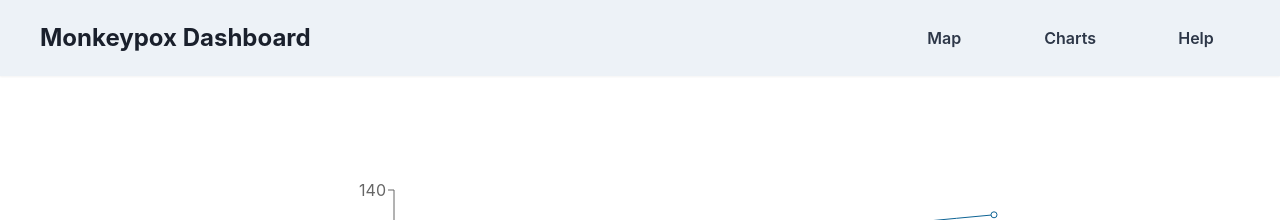
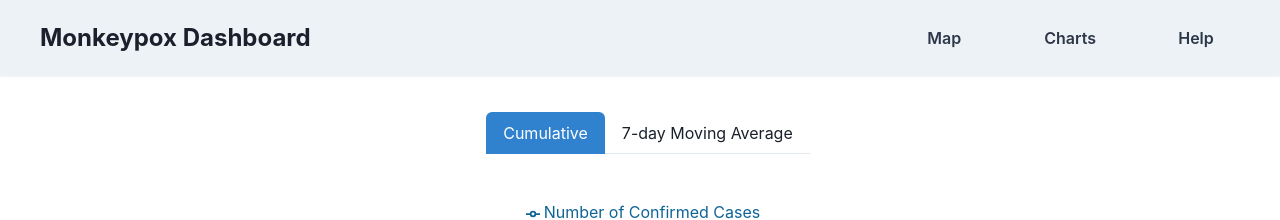
Before and after one commit to sakinkirti/monkeypox-dashboard, a React (Create React App) app in the folder frontend/: page / in a window 1280 px wide. Both pictures are taken after a click on the button "Charts". Shown: the top 220 px of the page. Built offline with nearby package versions, Linux system fonts and the light colour scheme; no server answers.

Commit message:
added tab for switching between cumulative and moving average

```diff
--- a/frontend/src/components/ChartView.js
+++ b/frontend/src/components/ChartView.js
@@ -1,11 +1,21 @@
 import { React } from 'react'
 import { LineChart, ResponsiveContainer, XAxis, YAxis, Tooltip, Line, Legend } from 'recharts'
-import { Container, Text, Divider, Icon, HStack } from '@chakra-ui/react'
+import { Container, Text, Divider, Icon, HStack, Tabs, TabList, Tab } from '@chakra-ui/react'
 
 const sampleData = [
+    { day: "Feb 19, 2022", cases: 0, PR: "0.4%", IR: "1.2%", CFR: "3.0%" },
     { day: "Feb 20, 2022", cases: 102, PR: "0.4%", IR: "1.2%", CFR: "3.0%" },
     { day: "Jun 21, 2022", cases: 121, PR: "0.1%", IR: "1.9%", CFR: "3.3%" },
-    { day: "Oct 22, 2022", cases: 132, PR: "0.9%", IR: "2.1%", CFR: "-3.9%" }
+    { day: "Oct 22, 2022", cases: 132, PR: "0.9%", IR: "2.1%", CFR: "3.9%" },
+    { day: "Oct 23, 2022", cases: 132, PR: "0.8%", IR: "2.1%", CFR: "3.9%" },
+    { day: "Oct 24, 2022", cases: 134, PR: "0.7%", IR: "2.1%", CFR: "3.9%" },
+    { day: "Oct 25, 2022", cases: 135, PR: "0.6%", IR: "2.1%", CFR: "3.9%" },
+    { day: "Oct 26, 2022", cases: 135, PR: "0.5%", IR: "2.1%", CFR: "3.9%" },
+    { day: "Oct 27, 2022", cases: 137, PR: "0.4%", IR: "2.1%", CFR: "3.9%" },
+    { day: "Oct 28, 2022", cases: 138, PR: "0.3%", IR: "2.1%", CFR: "3.9%" },
+    { day: "Oct 29, 2022", cases: 140, PR: "0.2%", IR: "2.1%", CFR: "3.9%" },
+    { day: "Oct 30, 2022", cases: 140, PR: "0.1%", IR: "2.1%", CFR: "3.9%" },
+    { day: "Oct 31, 2022", cases: 140, PR: "0.2%", IR: "2.1%", CFR: "3.9%" },
 ]
 
 const CustomTooltip = ({ active, payload, label }) => {
@@ -28,7 +38,13 @@ const CustomTooltip = ({ active, payload, label }) => {
 
 const ChartView = () => {
     return (
-        <Container minWidth='100%' minHeight='100vh' pt={40} pl={16} display={['none', 'none', 'flex', 'flex']} centerContent>
+        <Container minWidth='100%' minHeight='100vh' pt={28} pl={8} display={['none', 'none', 'flex', 'flex']} centerContent>
+            <Tabs isFitted variant='enclosed'>
+                <TabList mb='1em'>
+                    <Tab _selected={{ color: 'white', bg: 'blue.500' }}>Cumulative</Tab>
+                    <Tab _selected={{ color: 'white', bg: 'blue.500' }} whiteSpace='nowrap'>7-day Moving Average</Tab>
+                </TabList>
+            </Tabs>
             <ResponsiveContainer position='absolute' minHeight="70vh" width="60%" zIndex={25}>
                 <LineChart
                     width={500}
@@ -39,7 +55,7 @@ const ChartView = () => {
                     <XAxis dataKey="day" />
                     <YAxis dataKey="cases" />
                     <Tooltip wrapperStyle={{ outline: 'none', borderWidth: 1, borderColor: 'black', borderRadius: 4 }} content={<CustomTooltip />} />
-                    <Legend verticalAlign="bottom" height={36} margin={{ top: 30, right: 30, left: 30, bottom: 30 }} />
+                    <Legend verticalAlign="top" height={36} margin={{ top: 30, right: 30, left: 30, bottom: 30 }} />
                     <Line name="Number of Confirmed Cases" type="monotone" dataKey="cases" stroke="#0E6495" />
                 </LineChart>
             </ResponsiveContainer>
```
